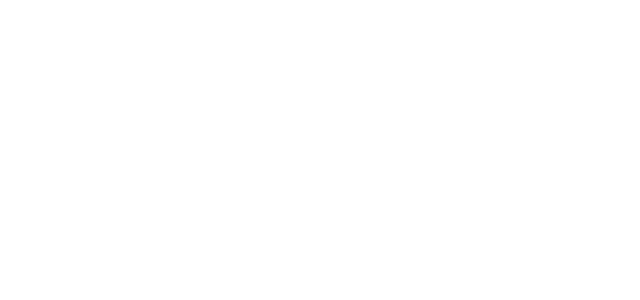
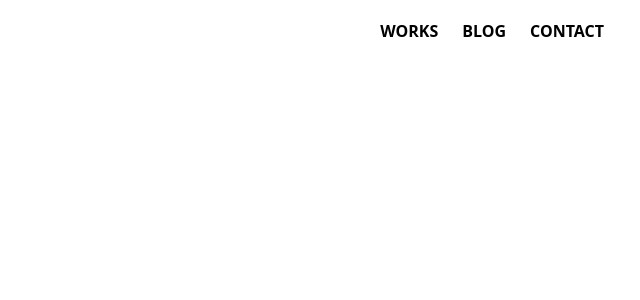
Before and after one commit to liambrewster/portfolio_site, a React (Create React App) app: page / in a window 1280 px wide. Shown: the top 300 px of the page, without its empty margins (640-1280 px from the left). Built offline with nearby package versions, Linux system fonts and the light colour scheme.

Commit message:
feat: added the navbar component

```diff
--- a/src/App.js
+++ b/src/App.js
@@ -1,8 +1,10 @@
+
+import Navbar from "./components/layouts/Navbar";
 
 function App() {
   return (
     <div className="App">
-
+      <Navbar/>
     </div>
   );
 }
--- /dev/null
+++ b/src/components/layouts/Navbar.jsx
@@ -0,0 +1,31 @@
+import React from 'react';
+
+function Navbar() {
+  return <nav className="relative flex flex-wrap items-center justify-between px-2 py-3 bg-transparent mb-3">
+  <div className="container px-4 mx-auto flex flex-wrap items-center justify-between">
+    <div className="lg:flex flex-grow items-center" id="example-navbar-warning">
+      <ul className="flex flex-col lg:flex-row list-none ml-auto">
+          {/* TODO-add links href */}
+
+          <li className="nav-item">
+            <a className="px-3 py-2 flex items-center text-s uppercase font-bold leading-snug text-black hover:opacity-75" href="#">
+              Works
+            </a>
+          </li>
+          <li className="nav-item">
+            <a className="px-3 py-2 flex items-center text-s uppercase font-bold leading-snug text-black hover:opacity-75" href="#">
+              Blog
+            </a>
+          </li>
+          <li className="nav-item">
+            <a className="px-3 py-2 flex items-center text-s uppercase font-bold leading-snug text-black hover:opacity-75" href="#">
+              Contact
+            </a>
+          </li>
+      </ul>
+    </div>
+  </div>
+</nav>;
+}
+
+export default Navbar;
```
